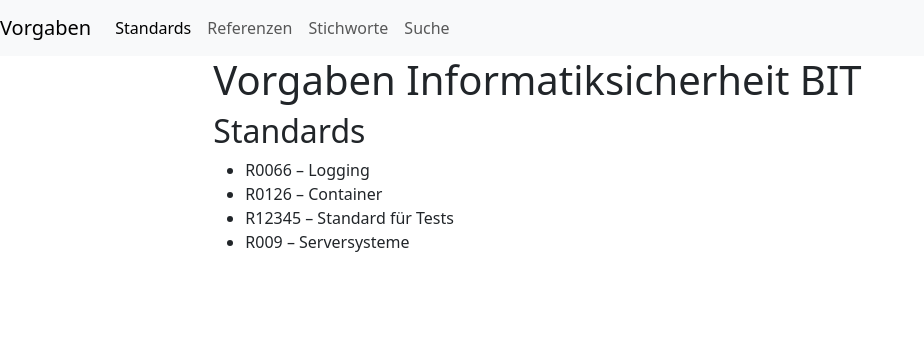
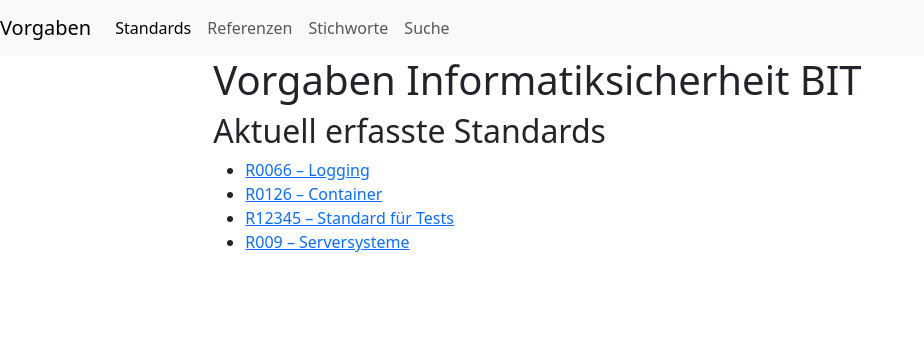
Before and after one commit to adebaumann/vgui-cicd, a Django app: page / in a window 1280 px wide. Shown: the top 356 px of the page, without its empty margins (0-924 px from the left). Run offline with Django 5.2, Linux system fonts and the light colour scheme; data comes from the database, SQL or seed files in the repository.

Commit message:
Changed front page

```diff
--- a/pages/templates/startseite.html
+++ b/pages/templates/startseite.html
@@ -1,10 +1,10 @@
 {% extends "base.html" %}
 {% block content %}
 <h1>Vorgaben Informatiksicherheit BIT</h1>
-<h2>Standards</h2>
+<h2>Aktuell erfasste Standards</h2>
 <ul>
     {% for standard in standards %}
-    <li>{{ standard }}</li>
+    <li><a href="{% url 'standard_detail' nummer=standard.nummer %}">{{ standard }}</a></li>
     {% endfor %}
 </ul>
 {% endblock %}
```
